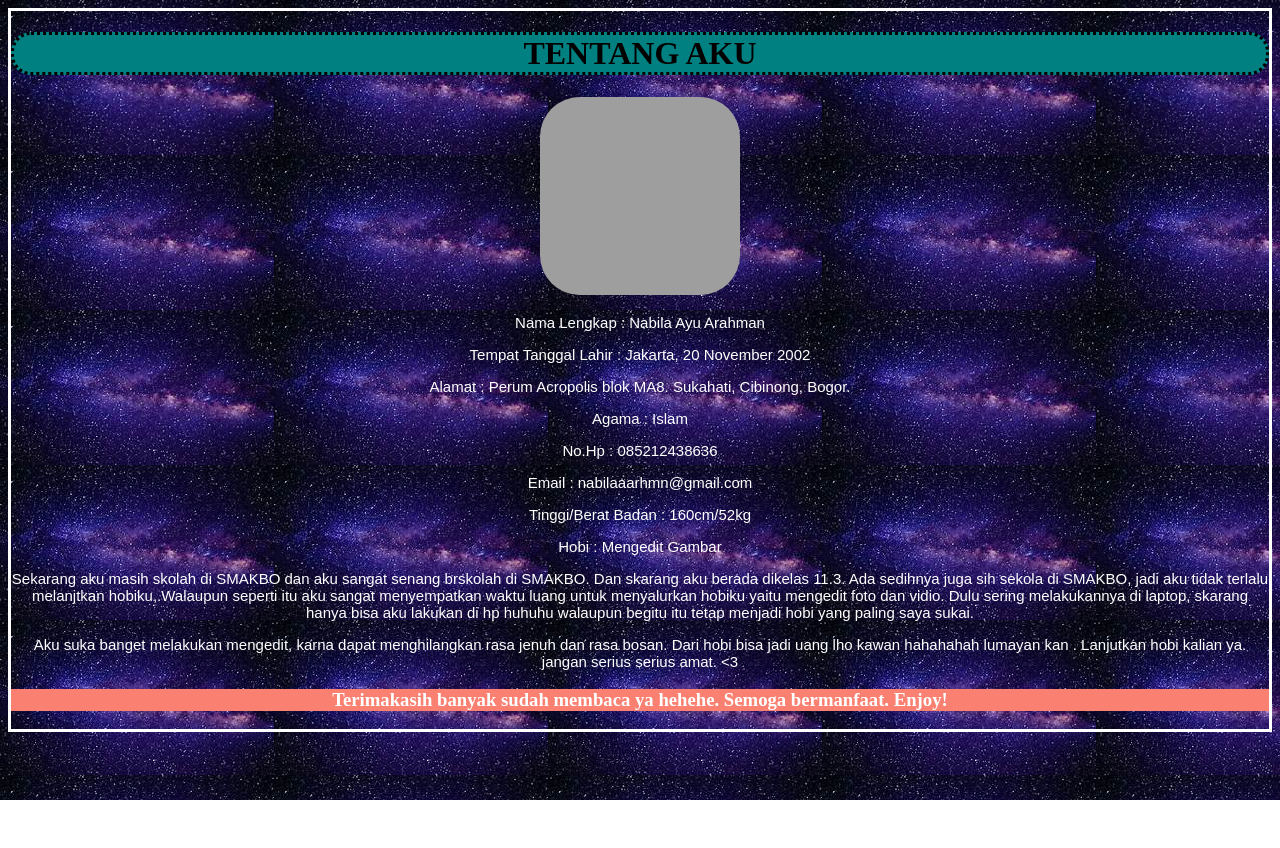
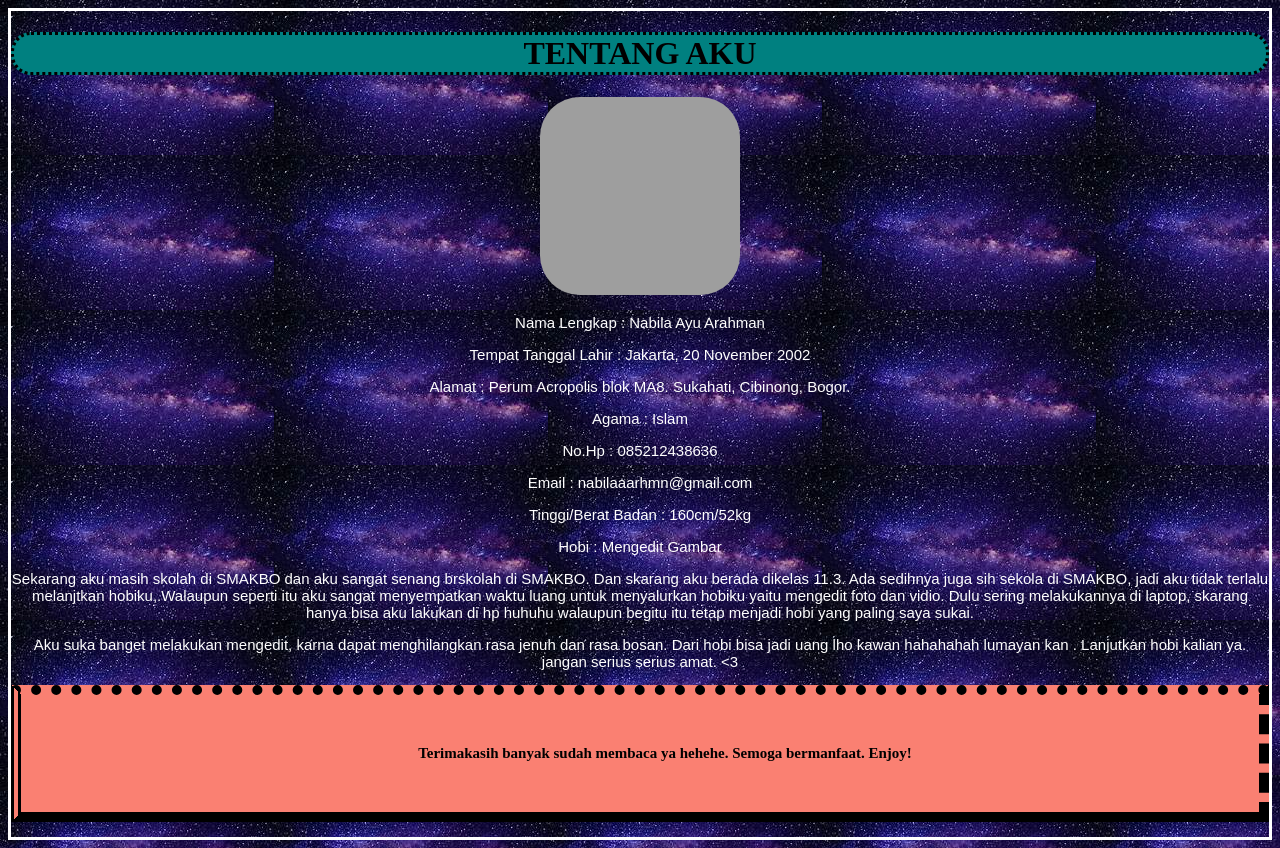
Before and after one commit to nabilaaarhmn/nabilaaarhmn.github.io, a plain HTML site: page index.html in a window 1280 px wide. Before the commit the page ends 800 px from the top, so only its background shows below. Drawn offline with Linux system fonts and the light colour scheme; grey boxes are pictures that could not be loaded.

Commit message:
Update index.css

```diff
--- a/index.css
+++ b/index.css
@@ -10,9 +10,9 @@ img{
 }
 
 body {px;color: white; border-style: solid; }
-h4 {border-style: dotted dashed solid double;
+h3 {border-style: dotted dashed solid double;
 	border-width: 10px;color: black; }
-h4 {
+h3 {
 	background-color: salmon;
 	padding-top: 50px;
 	padding-right: 30px;
```
